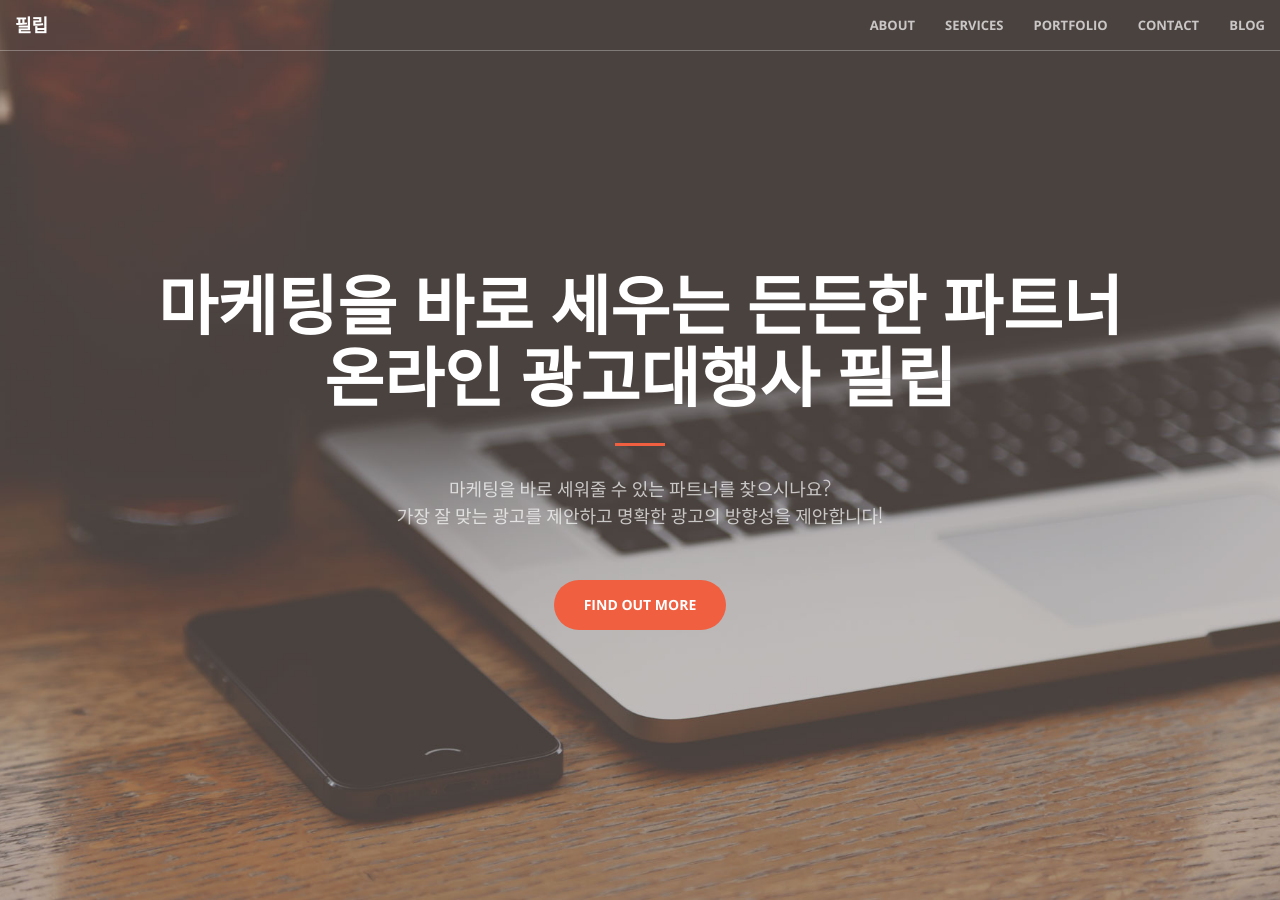
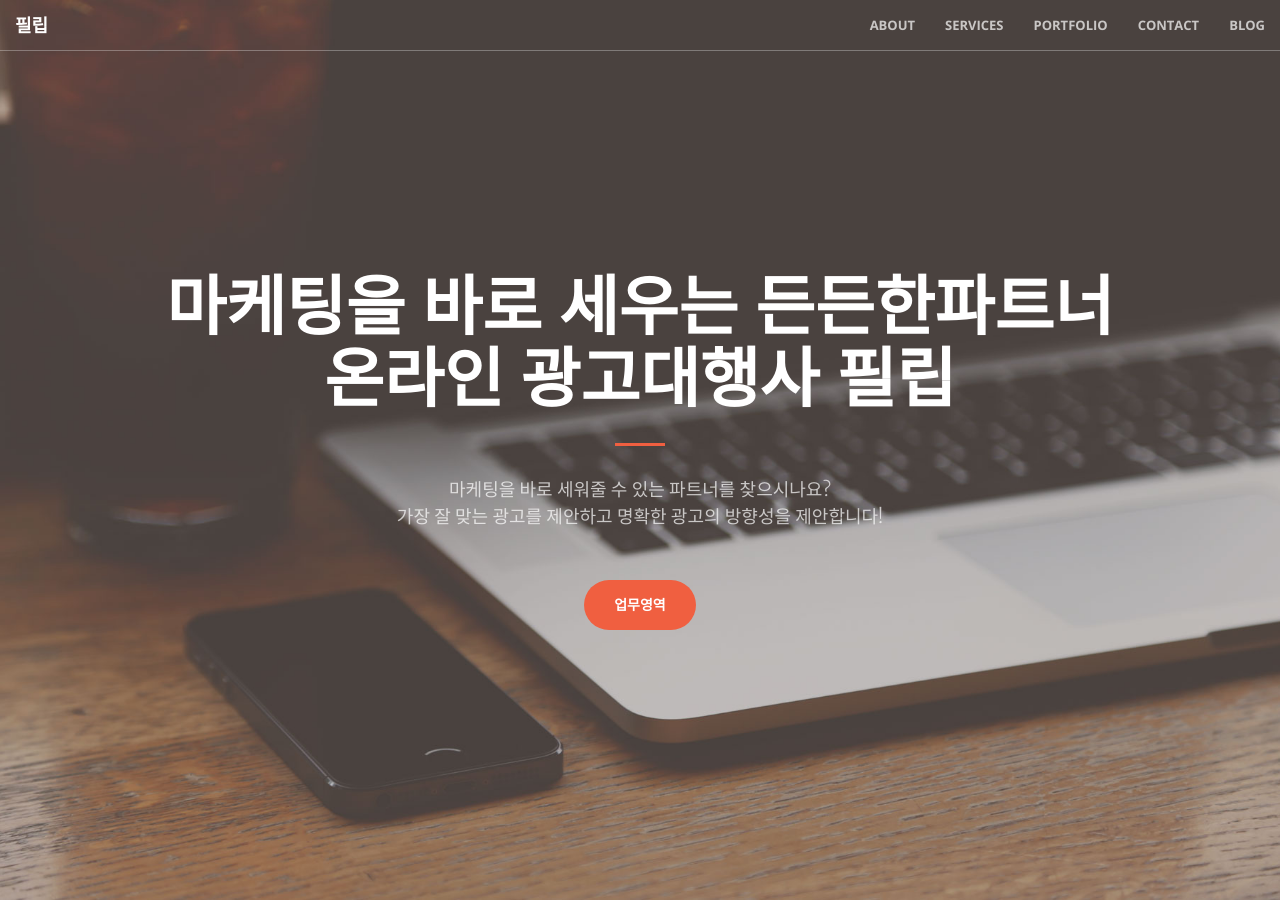
Before and after one commit to philipcommunication/philip-homepage, a Jekyll site: the page built from index.html, in a window 1280 px wide and 900 px high. Built offline with Jekyll 4.4.1, drawn with Linux system fonts in a browser that asks for light colours.

Commit message:
메인 문구 띄어쓰기 수정

```diff
--- a/_includes/header.html
+++ b/_includes/header.html
@@ -1,10 +1,10 @@
 <header>
     <div class="header-content">
         <div class="header-content-inner">
-            <h1>마케팅을 바로 세우는 든든한 파트너<br>온라인 광고대행사 필립</h1>
+            <h1>마케팅을 바로 세우는 든든한파트너<br>온라인 광고대행사 필립</h1>
             <hr>
             <p>마케팅을 바로 세워줄 수 있는 파트너를 찾으시나요?<br>가장 잘 맞는 광고를 제안하고 명확한 광고의 방향성을 제안합니다!</p>
-            <a href="#about" class="btn btn-primary btn-xl page-scroll">Find Out More</a>
+            <a href="#about" class="btn btn-primary btn-xl page-scroll">업무영역</a>
         </div>
     </div>
 </header>
```
